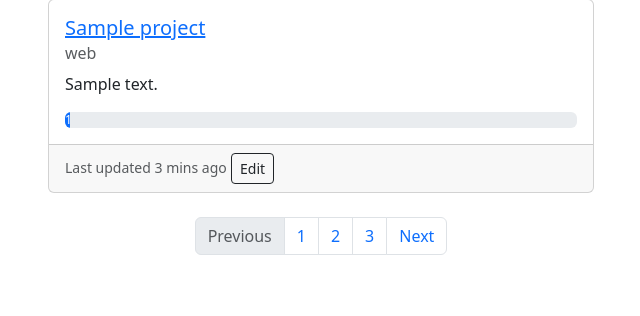
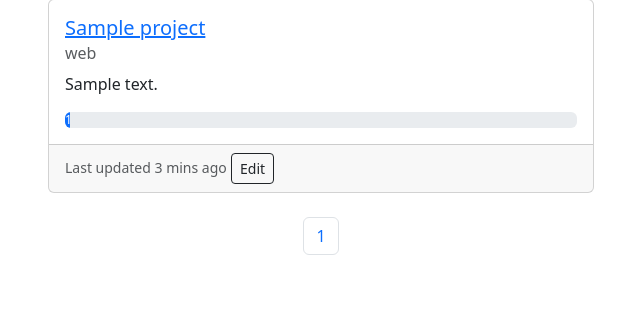
Before and after one commit to obeidarash/obeid, a Django app: page /projects in a window 1280 px wide. Shown: the part 128-444 px from the top of the page, without its empty margins (319-959 px from the left). Run offline with Django 3.2, Linux system fonts and the light colour scheme; tables that the repository leaves empty hold one stand-in row (values such as "Sample post"); some libraries are stand-ins or nearby versions.

Commit message:
add pagintaion to the projects.html

```diff
--- a/obeid/settings.py
+++ b/obeid/settings.py
@@ -37,6 +37,7 @@
     'django.contrib.staticfiles',
     'obeid_contact',
     'obeid_projects',
+    'django_countries',
     'django_render_partial',
 ]
 
--- a/obeid_projects/models.py
+++ b/obeid_projects/models.py
@@ -1,6 +1,7 @@
 from django.db import models
 from django.core.validators import MinValueValidator, MaxValueValidator, EmailValidator
 from django.contrib.auth.models import User
+from django_countries.fields import CountryField
 
 
 class ProjectManager(models.Manager):
@@ -25,6 +26,7 @@
     lastname = models.CharField(max_length=64, null=True, blank=True)
     email = models.EmailField(null=True, blank=True, validators=[EmailValidator])
     phone = models.CharField(max_length=32, blank=True, null=True)
+    country = CountryField(null=True, blank=True)
 
     def __str__(self):
         return "{} {}".format(self.name, self.lastname)
@@ -43,7 +45,7 @@
 
 class Project(models.Model):
     title = models.CharField(max_length=256)
-    slug = models.SlugField(max_length=256, unique=True, blank=True)
+    slug = models.SlugField(max_length=256)
     content = models.TextField(null=True, blank=True)
     progress = models.PositiveIntegerField(default=5, validators=[MinValueValidator(0), MaxValueValidator(100)])
     customer = models.ForeignKey(Customer, on_delete=models.SET_NULL, null=True, blank=True)
--- a/obeid_projects/views.py
+++ b/obeid_projects/views.py
@@ -1,3 +1,4 @@
+from django.http import Http404
 from django.shortcuts import render, HttpResponse
 from django.views.generic import ListView
 from .models import Project, Customer, Category
@@ -6,12 +7,15 @@
 class ProjectList(ListView):
     model = Project
     context_object_name = 'projects'
-    paginate_by = 5
+    paginate_by = 1
+    ordering = ['-id']
     template_name = 'project/projects.html'
 
 
 def project_detail(request, project_id):
     project = Project.objects.published_project(project_id)
+    if project is None:
+        raise Http404('Ops!')
     context = {
         'project': project,
     }
--- a/templates/project/projects.html
+++ b/templates/project/projects.html
@@ -13,15 +13,23 @@
 
     <nav aria-label="Page navigation example">
         <ul class="pagination justify-content-center">
-            <li class="page-item disabled">
-                <a class="page-link" href="#" tabindex="-1" aria-disabled="true">Previous</a>
-            </li>
-            <li class="page-item"><a class="page-link" href="#">1</a></li>
-            <li class="page-item"><a class="page-link" href="#">2</a></li>
-            <li class="page-item"><a class="page-link" href="#">3</a></li>
-            <li class="page-item">
-                <a class="page-link" href="#">Next</a>
-            </li>
+            {% if page_obj.has_previous %}
+                <li class="page-item">
+                    <a class="page-link" href="?page={{ page_obj.previous_page_number }}">Previous</a>
+                </li>
+            {% endif %}
+            {% for page in paginator.page_range %}
+                {% if page == page_obj.next_page_number %}
+                    <li class="page-item"><a class="page-link active" href="?page={{ page }}">{{ page }}</a></li>
+                {% else %}
+                    <li class="page-item"><a class="page-link" href="?page={{ page }}">{{ page }}</a></li>
+                {% endif %}
+            {% endfor %}
+            {% if page_obj.has_next %}
+                <li class="page-item">
+                    <a class="page-link" href="?page={{ page_obj.next_page_number }}">Next</a>
+                </li>
+            {% endif %}
         </ul>
     </nav>
 {% endblock %}
```
Also changed, not shown: obeid_projects/migrations/0025_customer_country.py (added), obeid_projects/migrations/0026_auto_20210616_0216.py (added), obeid_projects/migrations/0027_alter_project_slug.py (added).
